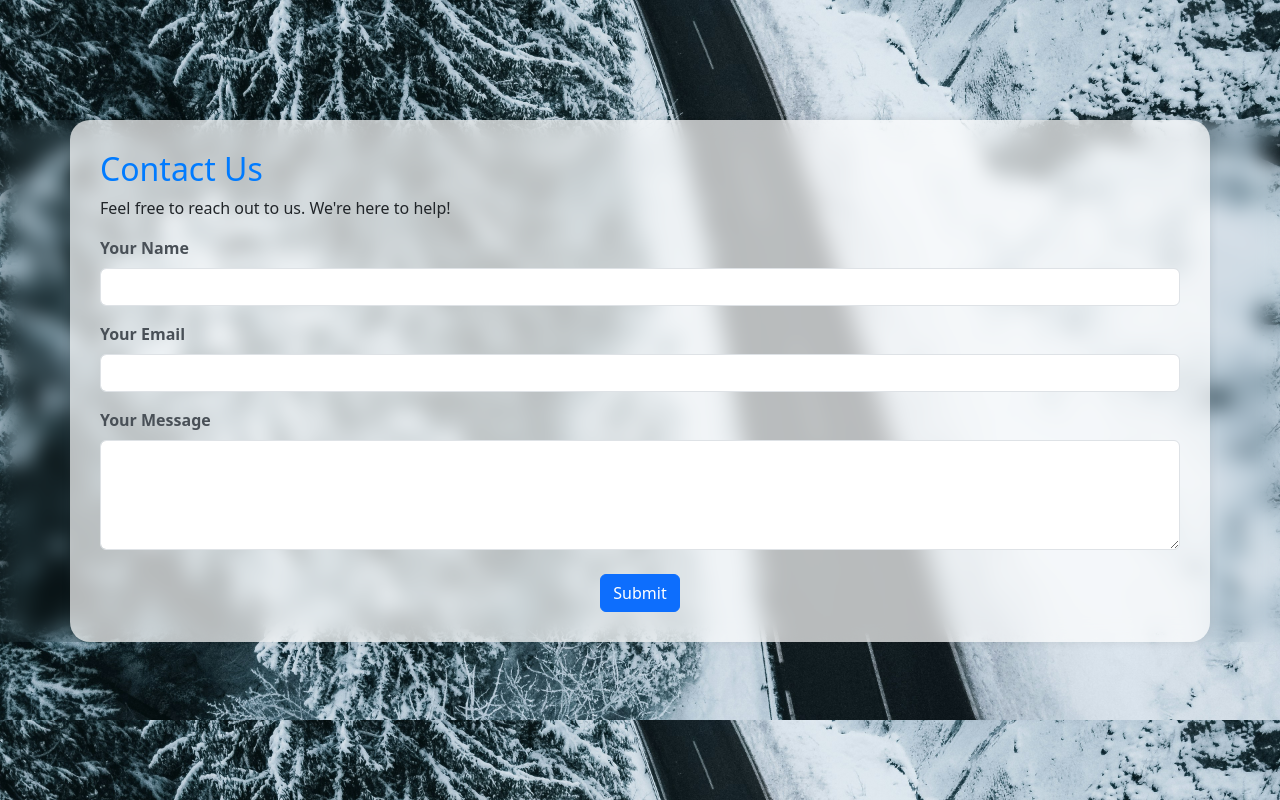
After one commit to jayakrishnagaddam/Face-Recognition-from-Videos, a Flask app: page /contactus in a window 1280 px wide. The commit adds this page. Run offline with Flask 3, Linux system fonts and the light colour scheme; some libraries are stand-ins or nearby versions.

Commit message:
Added Contactus

```diff
--- a/app.py
+++ b/app.py
@@ -37,6 +37,9 @@ def detection():
 def videodrop():
     return render_template('videodrop.html')
 
+@app.route('/contactus')
+def contactus():
+    return render_template('contactus.html')
 
 def gen_frames():
     cap = cv2.VideoCapture('static/uploads/video.mp4')
--- /dev/null
+++ b/templates/contactus.html
@@ -0,0 +1,77 @@
+<!DOCTYPE html>
+<html lang="en">
+<head>
+  <meta charset="UTF-8">
+  <meta name="viewport" content="width=device-width, initial-scale=1.0">
+  <link href="https://cdn.jsdelivr.net/npm/bootstrap@5.3.0/dist/css/bootstrap.min.css" rel="stylesheet">
+  {%include 'bootstrap.html'%}
+  <style>
+    @import url("https://maxcdn.bootstrapcdn.com/font-awesome/4.5.0/css/font-awesome.min.css");
+@import url(https://fonts.googleapis.com/css?family=Open+Sans);
+    body {
+      background: url('static/contactusbg.jpg'); /* Placeholder URL for flower pattern */
+      backdrop-filter: blur(10px);
+      background-size: cover;
+      align-items: center;
+
+    }
+
+    .container {
+      background-color: rgba(255, 255, 255, 0.7);
+      box-shadow: 0 0 10px rgba(0, 0, 0, 0.1);
+      border-radius: 20px;
+      padding: 30px;
+      margin-top: 120px;
+    }
+
+    h2 {
+      color: #007bff;
+    }
+
+    label {
+      font-weight: bold;
+      color: #495057;
+    }
+
+    button {
+      background-color: #007bff;
+      color: #ffffff;
+      border: none;
+    }
+
+    button:hover {
+      background-color: #0056b3;
+    }
+  </style>
+  <title>Contact Us</title>
+</head>
+<body>
+
+  <div class="container">
+    <h2>Contact Us</h2>
+    <p>Feel free to reach out to us. We're here to help!</p>
+
+    <form>
+      <div class="mb-3">
+        <label for="name" class="form-label">Your Name</label>
+        <input type="text" class="form-control" id="name" required>
+      </div>
+
+      <div class="mb-3">
+        <label for="email" class="form-label">Your Email</label>
+        <input type="email" class="form-control" id="email" required>
+      </div>
+
+      <div class="mb-3">
+        <label for="message" class="form-label">Your Message</label>
+        <textarea class="form-control" id="message" rows="4" required></textarea>
+      </div>
+<div class="text-center mt-4">
+      <button type="submit" class="btn btn-primary">Submit</button>
+      </div>
+    </form>
+  </div>
+
+  <script src="https://cdn.jsdelivr.net/npm/bootstrap@5.3.0/dist/js/bootstrap.bundle.min.js"></script>
+</body>
+</html>
--- a/templates/index.html
+++ b/templates/index.html
@@ -40,7 +40,7 @@
         </p>
     </p>
     <a id="lbid" href="{{url_for('login')}}" class="btn btn-warning">Login</a>
-    <a id="bid" href="#" class="mt-3 btn btn-outline-dark">Contact us</a>
+    <a id="bid" href="{{url_for('contactus')}}" class="mt-3 btn btn-outline-dark">Contact us</a>
 </div>
 <img id="image" src="static/indexbg.jpg" alt="indeximg">
 {% include 'footer.html' %}
```
Also changed, not shown: static/contactusbg.jpg (added).
